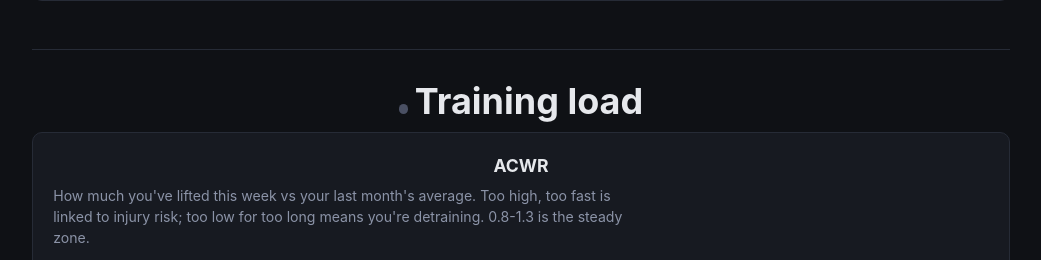
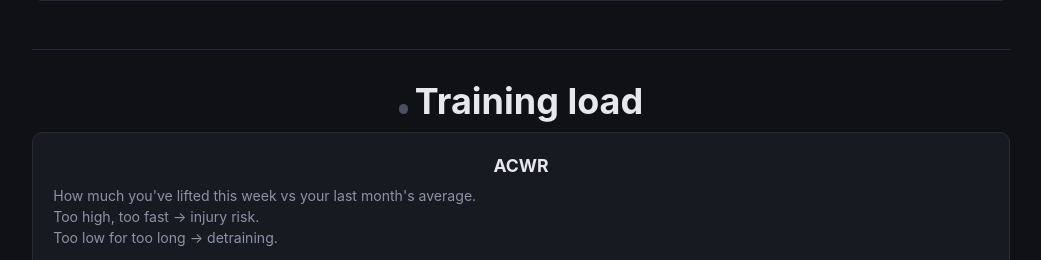
Before and after one commit to St-Costa/MyGymApp_server, a FastAPI app: page / in a window 1280 px wide. Shown: the part 3895-4155 px from the top of the page, without its empty margins (119-1160 px from the left). Run offline with FastAPI, Linux system fonts and the light colour scheme; data that the repository does not hold is empty; parts of the project's set-up code (start-up, migrations or seed data) failed here and were passed over.

Commit message:
style(dashboard): reformat ACWR chart description as line-broken rules
Split the running-prose description into three short lines (definition,
too-high consequence, too-low consequence) — easier to scan than a
paragraph. Thresholds themselves reviewed and left unchanged per user
decision: the observed 0.67-1.41 oscillation over 3 months reflects a
real, sustained drop in tonnage per session, not threshold noise.

```diff
--- a/app/templates/dashboard.html
+++ b/app/templates/dashboard.html
@@ -96,9 +96,9 @@
 
 <div class="chart-wrap" id="wrap-chart-acwr">
   <p class="chart-desc">
-    How much you've lifted this week vs your last month's average. Too high, too fast is
-    linked to injury risk; too low for too long means you're detraining. 0.8-1.3 is the
-    steady zone.
+    How much you've lifted this week vs your last month's average.<br>
+    Too high, too fast → injury risk.<br>
+    Too low for too long → detraining.
   </p>
   <div class="chart-canvas-box"><canvas id="chart-acwr"></canvas></div>
 </div>
```
